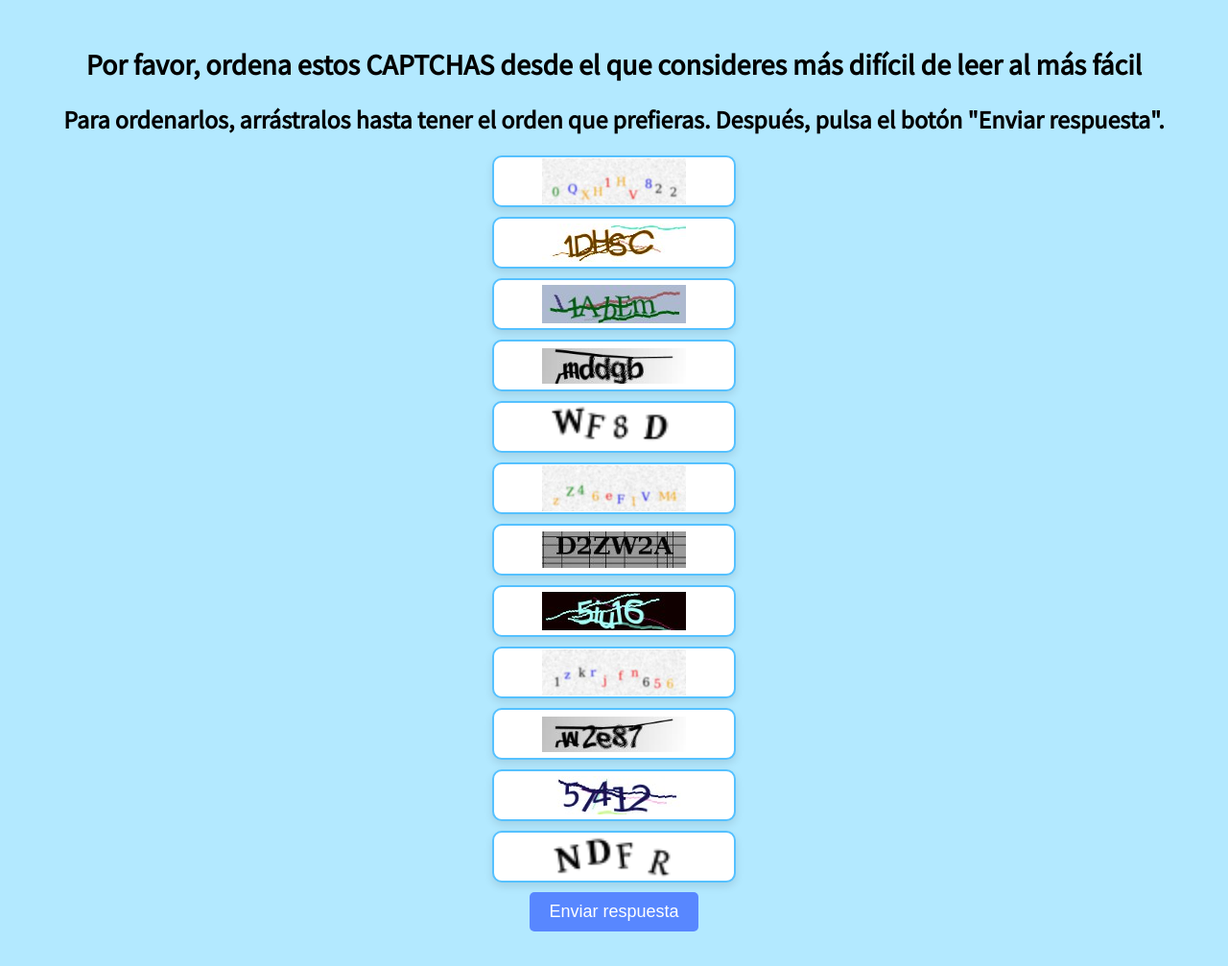
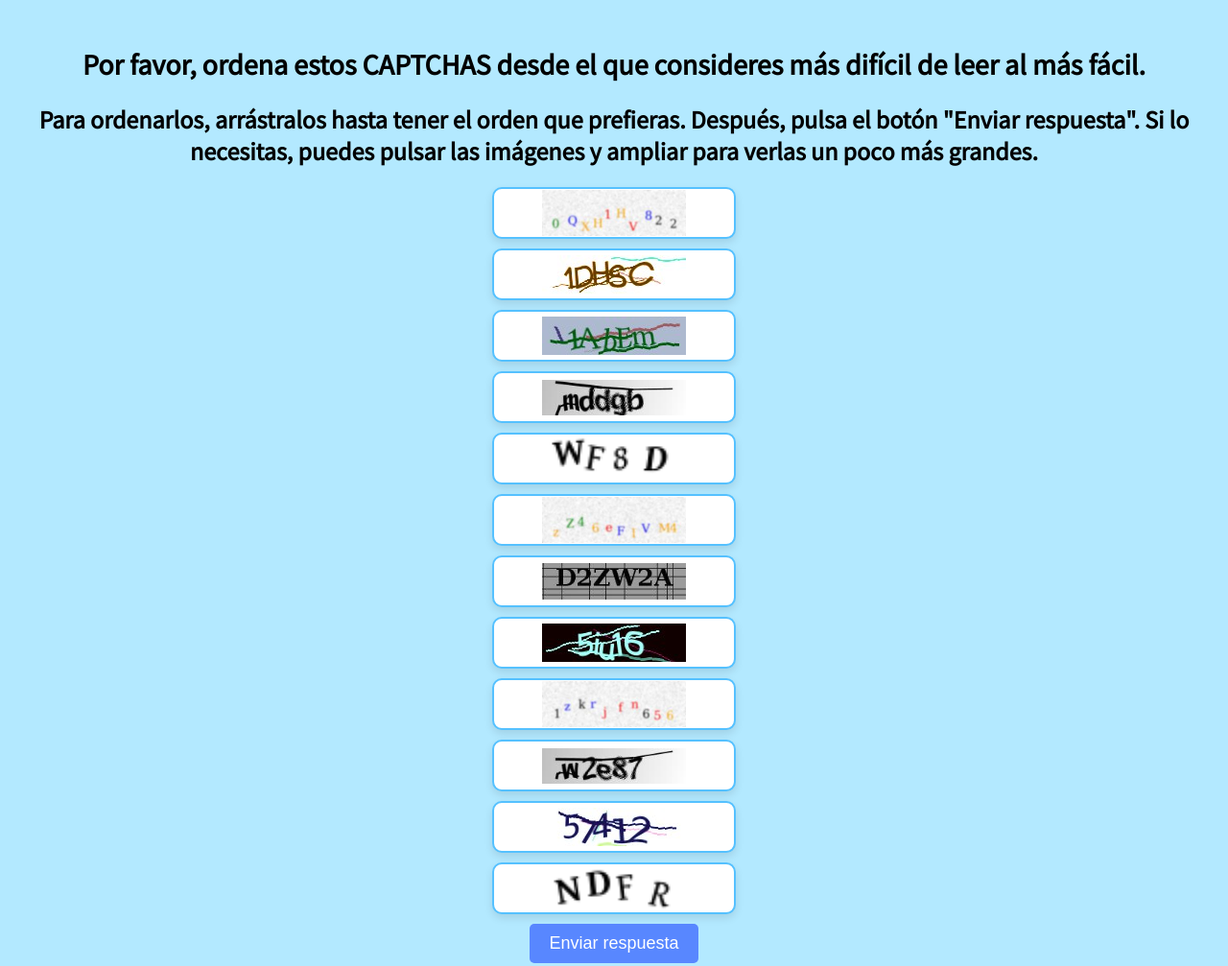
Before and after one commit to Shoo03/TFG---Captchas, a plain HTML site: page index.html in a window 1280 px wide. Shown: the whole page at 96% size. Drawn offline with nearby package versions, Linux system fonts and the light colour scheme; some packages are replaced by stand-ins of ours; a script that the page names is missing.

Commit message:
Add files via upload

```diff
--- a/index.html
+++ b/index.html
@@ -67,8 +67,8 @@
 </head>
 <body>
   <div id="contenido-principal">
-    <h1>Por favor, ordena estos CAPTCHAS desde el que consideres más difícil de leer al más fácil</h1>
-    <h2>Para ordenarlos, arrástralos hasta tener el orden que prefieras. Después, pulsa el botón "Enviar respuesta".</h2>
+    <h1>Por favor, ordena estos CAPTCHAS desde el que consideres más difícil de leer al más fácil.</h1>
+    <h2>Para ordenarlos, arrástralos hasta tener el orden que prefieras. Después, pulsa el botón "Enviar respuesta". Si lo necesitas, puedes pulsar las imágenes y ampliar para verlas un poco más grandes.</h2>
     <!-- Estos son los captchas a ordenar, cada fila es uno -->
     <ul id="lista-captchas">
       <li id="captcha1">
```
